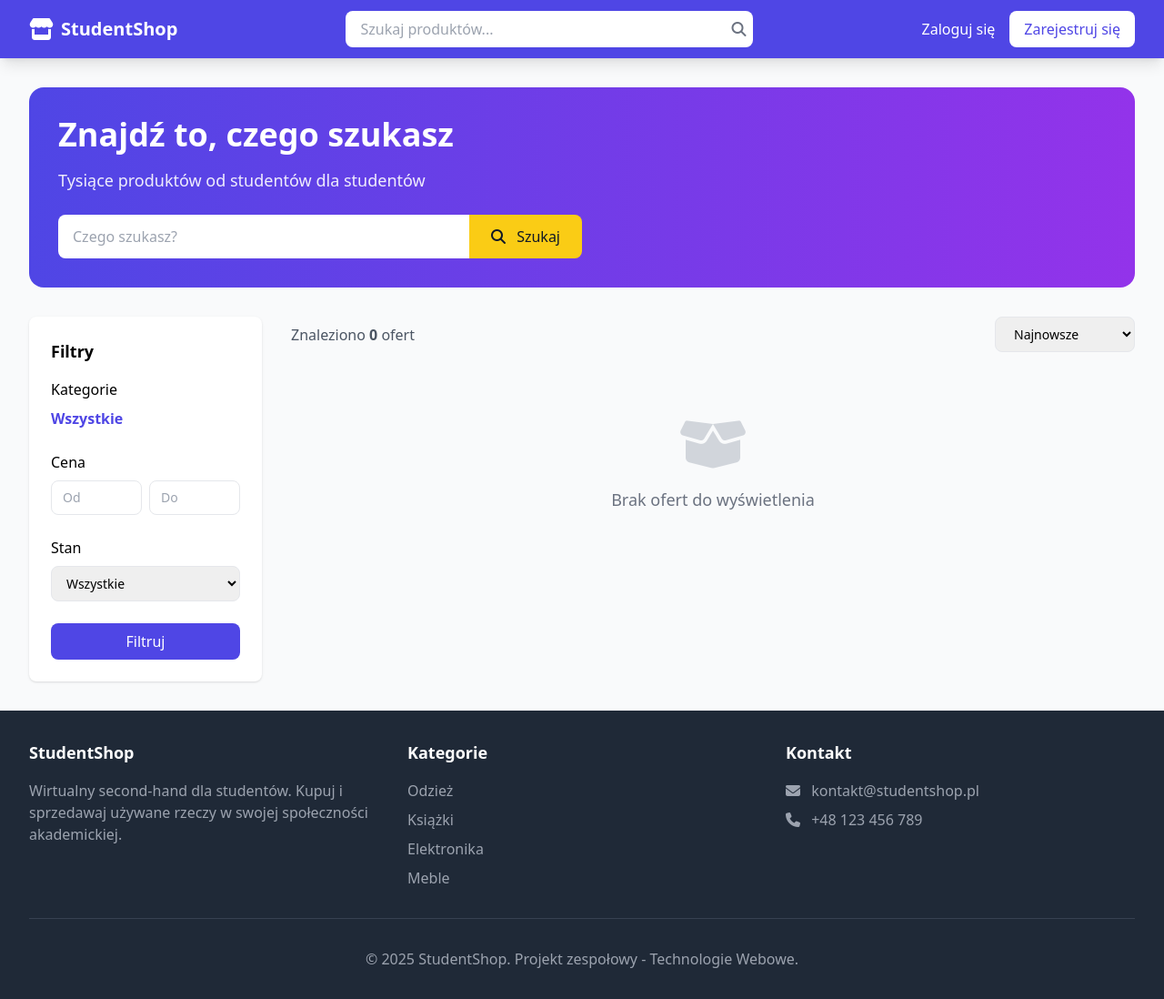
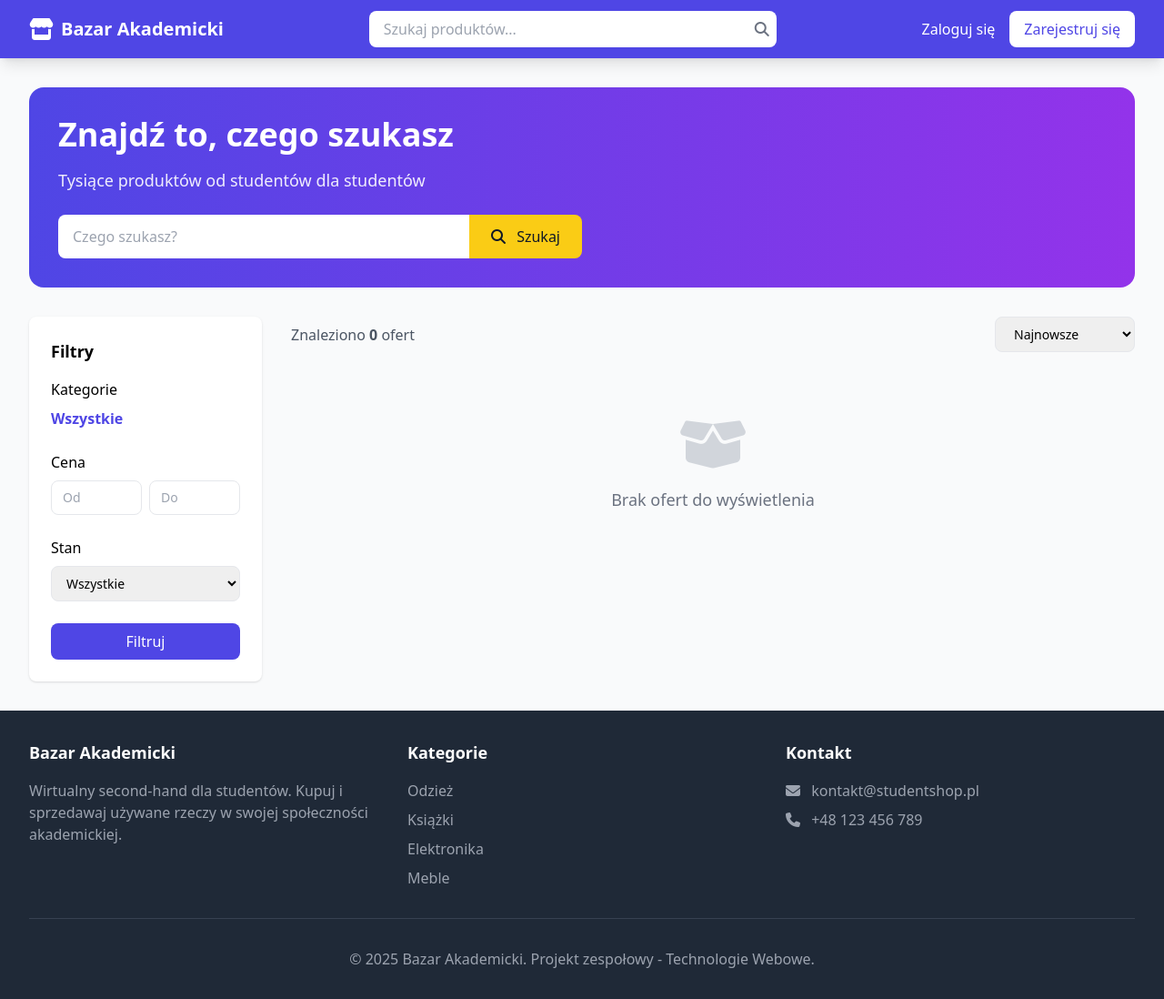
Before and after one commit to Soberek/bazar-akademicki, a Django app: page / in a window 1280 px wide. Shown: the whole page at 91% size. Run offline with Django 4.2, Linux system fonts and the light colour scheme; data that the repository does not hold is empty; parts of the project's set-up code (start-up, migrations or seed data) failed here and were passed over; some libraries are stand-ins or nearby versions.

Commit message:
Rebranding - zmiana nazwy na Bazar Akademicki

```diff
--- a/templates/base.html
+++ b/templates/base.html
@@ -23,7 +23,7 @@
               class="flex items-center space-x-2"
             >
               <i class="fas fa-store text-2xl"></i>
-              <span class="font-bold text-xl">StudentShop</span>
+              <span class="font-bold text-xl">Bazar Akademicki</span>
             </a>
           </div>
 
@@ -131,7 +131,7 @@
       <div class="max-w-7xl mx-auto px-4 sm:px-6 lg:px-8 py-8">
         <div class="grid grid-cols-1 md:grid-cols-3 gap-8">
           <div>
-            <h3 class="text-lg font-bold mb-4">StudentShop</h3>
+            <h3 class="text-lg font-bold mb-4">Bazar Akademicki</h3>
             <p class="text-gray-400">
               Wirtualny second-hand dla studentów. Kupuj i sprzedawaj używane
               rzeczy w swojej społeczności akademickiej.
@@ -184,7 +184,7 @@
           class="border-t border-gray-700 mt-8 pt-8 text-center text-gray-400"
         >
           <p>
-            &copy; 2025 StudentShop. Projekt zespołowy - Technologie Webowe.
+            &copy; 2025 Bazar Akademicki. Projekt zespołowy - Technologie Webowe.
           </p>
         </div>
       </div>
--- a/templates/marketplace/category_detail.html
+++ b/templates/marketplace/category_detail.html
@@ -1,6 +1,6 @@
 {% extends 'base.html' %}
 
-{% block title %}{{ category.name }} - StudentShop{% endblock %}
+{% block title %}{{ category.name }} - Bazar Akademicki{% endblock %}
 
 {% block content %}
 <div class="max-w-7xl mx-auto px-4 sm:px-6 lg:px-8 py-8">
--- a/templates/marketplace/listing_create.html
+++ b/templates/marketplace/listing_create.html
@@ -1,6 +1,6 @@
 {% extends 'base.html' %}
 
-{% block title %}Dodaj ofertę - StudentShop{% endblock %}
+{% block title %}Dodaj ofertę - Bazar Akademicki{% endblock %}
 
 {% block content %}
 <div class="max-w-3xl mx-auto px-4 sm:px-6 lg:px-8 py-8">
--- a/templates/marketplace/listing_delete.html
+++ b/templates/marketplace/listing_delete.html
@@ -1,6 +1,6 @@
 {% extends 'base.html' %}
 
-{% block title %}Usuń ofertę - StudentShop{% endblock %}
+{% block title %}Usuń ofertę - Bazar Akademicki{% endblock %}
 
 {% block content %}
 <div class="max-w-xl mx-auto px-4 sm:px-6 lg:px-8 py-8">
--- a/templates/marketplace/listing_detail.html
+++ b/templates/marketplace/listing_detail.html
@@ -1,6 +1,6 @@
 {% extends 'base.html' %}
 
-{% block title %}{{ listing.title }} - StudentShop{% endblock %}
+{% block title %}{{ listing.title }} - Bazar Akademicki{% endblock %}
 
 {% block content %}
 <div class="max-w-7xl mx-auto px-4 sm:px-6 lg:px-8 py-8">
--- a/templates/marketplace/listing_edit.html
+++ b/templates/marketplace/listing_edit.html
@@ -1,6 +1,6 @@
 {% extends 'base.html' %}
 
-{% block title %}Edytuj ofertę - StudentShop{% endblock %}
+{% block title %}Edytuj ofertę - Bazar Akademicki{% endblock %}
 
 {% block content %}
 <div class="max-w-3xl mx-auto px-4 sm:px-6 lg:px-8 py-8">
--- a/templates/marketplace/listing_list.html
+++ b/templates/marketplace/listing_list.html
@@ -1,6 +1,6 @@
 {% extends 'base.html' %}
 
-{% block title %}Oferty - StudentShop{% endblock %}
+{% block title %}Oferty - Bazar Akademicki{% endblock %}
 
 {% block content %}
 <div class="max-w-7xl mx-auto px-4 sm:px-6 lg:px-8 py-8">
--- a/templates/marketplace/search.html
+++ b/templates/marketplace/search.html
@@ -1,6 +1,6 @@
 {% extends 'base.html' %}
 
-{% block title %}Szukaj: {{ query }} - StudentShop{% endblock %}
+{% block title %}Szukaj: {{ query }} - Bazar Akademicki{% endblock %}
 
 {% block content %}
 <div class="max-w-7xl mx-auto px-4 sm:px-6 lg:px-8 py-8">
--- a/templates/users/login.html
+++ b/templates/users/login.html
@@ -1,6 +1,6 @@
 {% extends 'base.html' %}
 
-{% block title %}Logowanie - StudentShop{% endblock %}
+{% block title %}Logowanie - Bazar Akademicki{% endblock %}
 
 {% block content %}
 <div class="min-h-[80vh] flex items-center justify-center py-12 px-4 sm:px-6 lg:px-8">
--- a/templates/users/profile.html
+++ b/templates/users/profile.html
@@ -1,6 +1,6 @@
 {% extends 'base.html' %}
 
-{% block title %}Mój profil - StudentShop{% endblock %}
+{% block title %}Mój profil - Bazar Akademicki{% endblock %}
 
 {% block content %}
 <div class="max-w-7xl mx-auto px-4 sm:px-6 lg:px-8 py-8">
--- a/templates/users/profile_edit.html
+++ b/templates/users/profile_edit.html
@@ -1,6 +1,6 @@
 {% extends 'base.html' %}
 
-{% block title %}Edytuj profil - StudentShop{% endblock %}
+{% block title %}Edytuj profil - Bazar Akademicki{% endblock %}
 
 {% block content %}
 <div class="max-w-2xl mx-auto px-4 sm:px-6 lg:px-8 py-8">
--- a/templates/users/register.html
+++ b/templates/users/register.html
@@ -1,6 +1,6 @@
 {% extends 'base.html' %}
 
-{% block title %}Rejestracja - StudentShop{% endblock %}
+{% block title %}Rejestracja - Bazar Akademicki{% endblock %}
 
 {% block content %}
 <div class="min-h-[80vh] flex items-center justify-center py-12 px-4 sm:px-6 lg:px-8">
```
Also changed, not shown: README.md, media/listings/Screenshot_2025-09-09_at_17.50.46.png (added).
